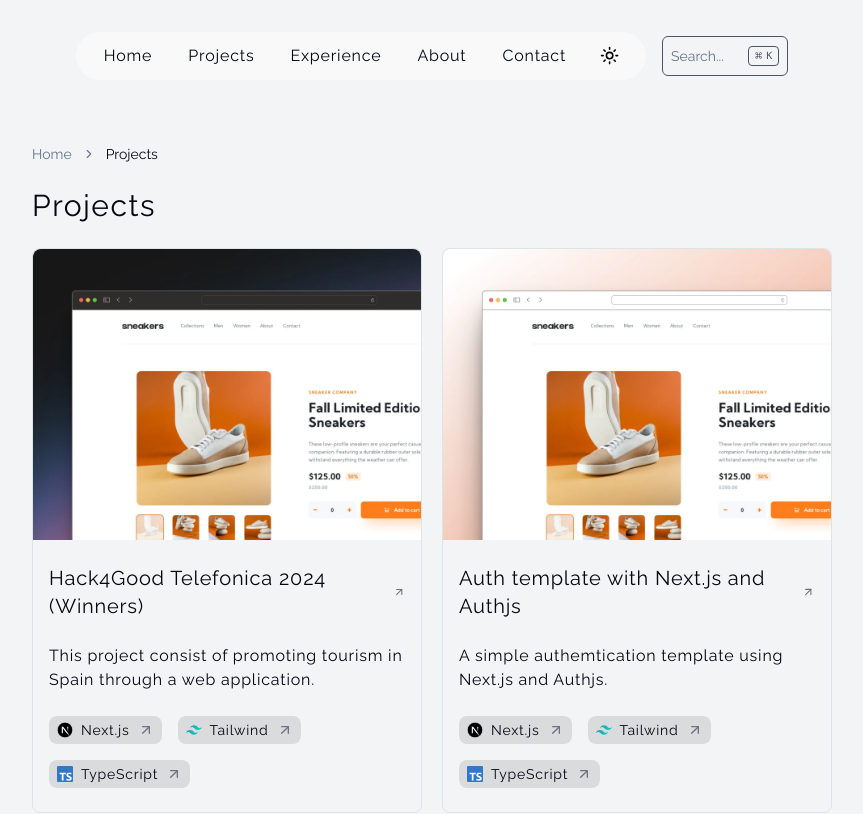
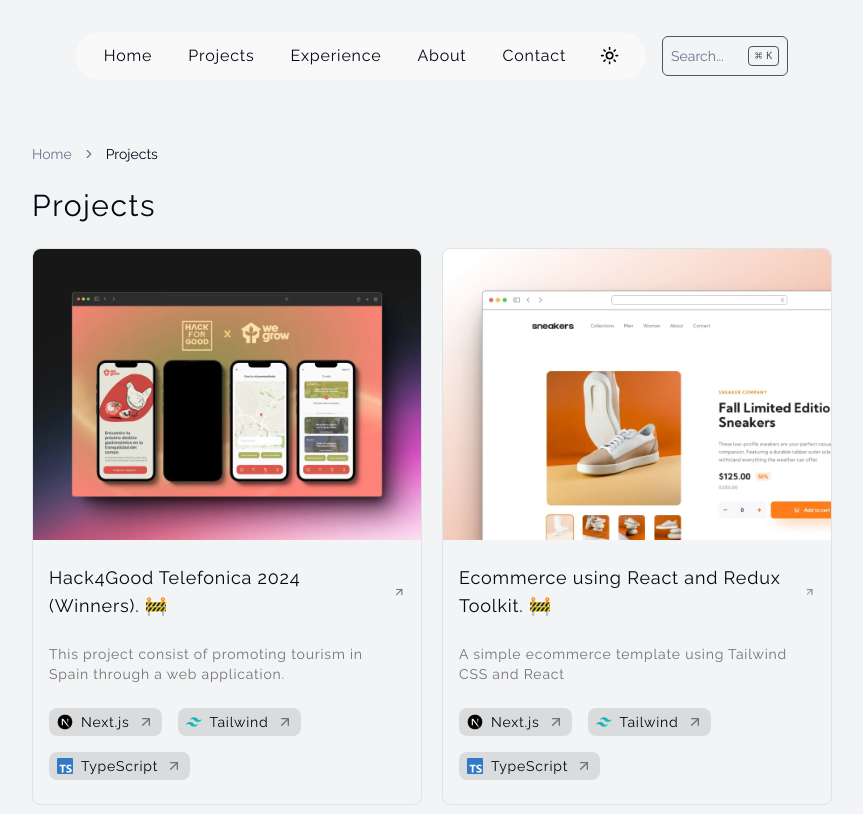
Before and after one commit to ecaleb97/ecaleb.dev, a Next.js app: page /projects in a window 1280 px wide. Shown: the top 814 px of the page, without its empty margins (208-1071 px from the left). Built offline with nearby package versions, Linux system fonts and the light colour scheme.

Commit message:
refactor: Update project list with new project information and descriptions

```diff
--- a/src/components/project/project-item.tsx
+++ b/src/components/project/project-item.tsx
@@ -1,12 +1,14 @@
 import { ProjectTag, type ProjectProps } from '@/types/types';
 import { ArrowUpRight } from 'lucide-react';
 import Image from 'next/image';
+import Link from 'next/link';
 
 export function ProjectItem({
   title,
   description,
   imageUrl,
-  tags
+  tags,
+  href
 }: ProjectProps) {
   return (
     <li
@@ -23,18 +25,21 @@ export function ProjectItem({
         />
         <article
           className='w-full px-4 py-6 rounded-b-lg flex flex-col gap-6
-          bg-gray-100 dark:bg-[#0a0a0a] dark:text-[#fafafa]'
+          dark:text-[#fafafa]'
         >
           <header>
-            <h3
-              className='text-xl tracking-[0.05rem] flex items-center gap-2
+            <Link href={href} target='_blank' rel='noopener noreferrer'>
+              <h3
+                className='text-lg font-thin tracking-[0.05rem] flex items-center gap-2
               hover:underline cursor-pointer transition'
-            >
-              {title}
-              <ArrowUpRight className='text-gray-500' size={14} />
-            </h3>
+              >
+                {title}
+                <ArrowUpRight className='text-gray-500' size={14} />
+              </h3>
+            </Link>
+
           </header>
-          <p className='font-light'>{description}</p>
+          <p className='font-light text-sm text-neutral-500'>{description}</p>
           <footer>
             <ul className='flex flex-wrap gap-4'>
               {tags.map((tag: ProjectTag) => (
--- a/src/components/project/project-list.tsx
+++ b/src/components/project/project-list.tsx
@@ -1,23 +1,26 @@
 import { DefaultProjects } from '@/components/project/default-projects';
 import { ProjectItem } from '@/components/project/project-item';
 import { project1, project2 } from '@/lib/data';
-import ecommerceDark from '@/static/images/ecommerceDark.webp';
+// import ecommerceDark from '@/static/images/ecommerceDark.webp';
 import ecommerceLight from '@/static/images/ecommerceLight.webp';
+import hack4good from '@/static/images/hack4good.webp';
 import { ProjectProps } from '@/types/types';
 
 export function ProjectList() {
   const projectsData = [
     {
-      title: 'Hack4Good Telefonica 2024 (Winners)',
+      title: 'Hack4Good Telefonica 2024 (Winners). 🚧',
       description: 'This project consist of promoting tourism in Spain through a web application.',
       tags: project1,
-      imageUrl: ecommerceDark,
+      imageUrl: hack4good,
+      href: 'https://hack4good-xi.vercel.app/',
     },
     {
-      title: 'Auth template with Next.js and Authjs',
-      description: 'A simple authemtication template using Next.js and Authjs.',
+      title: 'Ecommerce using React and Redux Toolkit. 🚧',
+      description: 'A simple ecommerce template using Tailwind CSS and React',
       tags: project2,
       imageUrl: ecommerceLight,
+      href: 'https://fanciful-semifreddo-854c15.netlify.app'
     },
   ] satisfies ProjectProps[];
 
@@ -31,6 +34,7 @@ export function ProjectList() {
             description={project.description}
             tags={project.tags}
             imageUrl={project.imageUrl}
+            href={project.href}
           />
         ))}
       </ul>
--- a/src/types/types.d.ts
+++ b/src/types/types.d.ts
@@ -23,6 +23,7 @@ export interface ProjectProps {
   description: string;
   tags: Array<Record<ProjectTag>>;
   imageUrl: StaticImageData | string;
+  href: string;
 }
 
 export interface ProjectTag {
```
Also changed, not shown: static/images/hack4good.webp (added).
